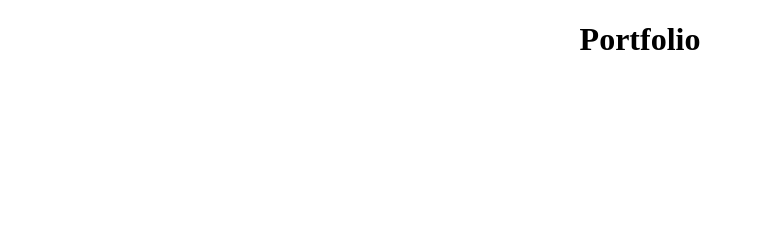
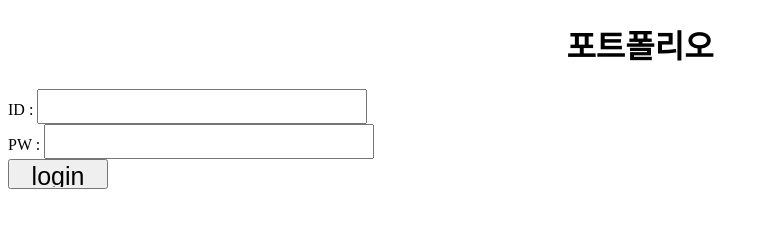
Before and after one commit to InitialUUU/Portfolio, a plain HTML site: page index.html in a window 1280 px wide. Shown: the whole page, without its empty margins (0-769 px from the left). Drawn offline with Linux system fonts and the light colour scheme.

Commit message:
Add files via upload

```diff
--- a/index.html
+++ b/index.html
@@ -6,8 +6,8 @@
     </head>
     <body>
         <h1 style="text-align:center">
-            Portfolio</h1>
-        <!-- <form>
+            포트폴리오</h1>
+        <form>
             ID : <input class="login_inputs" type="text"
             style="font-size: 25px">
             <br>
@@ -16,6 +16,6 @@
             <br>
             <input type="button" value="login"
             style = "font-size: 25px; width: 100px; height: 30px;">
-        </form> -->
+        </form>
     </body>
 </html>
```
